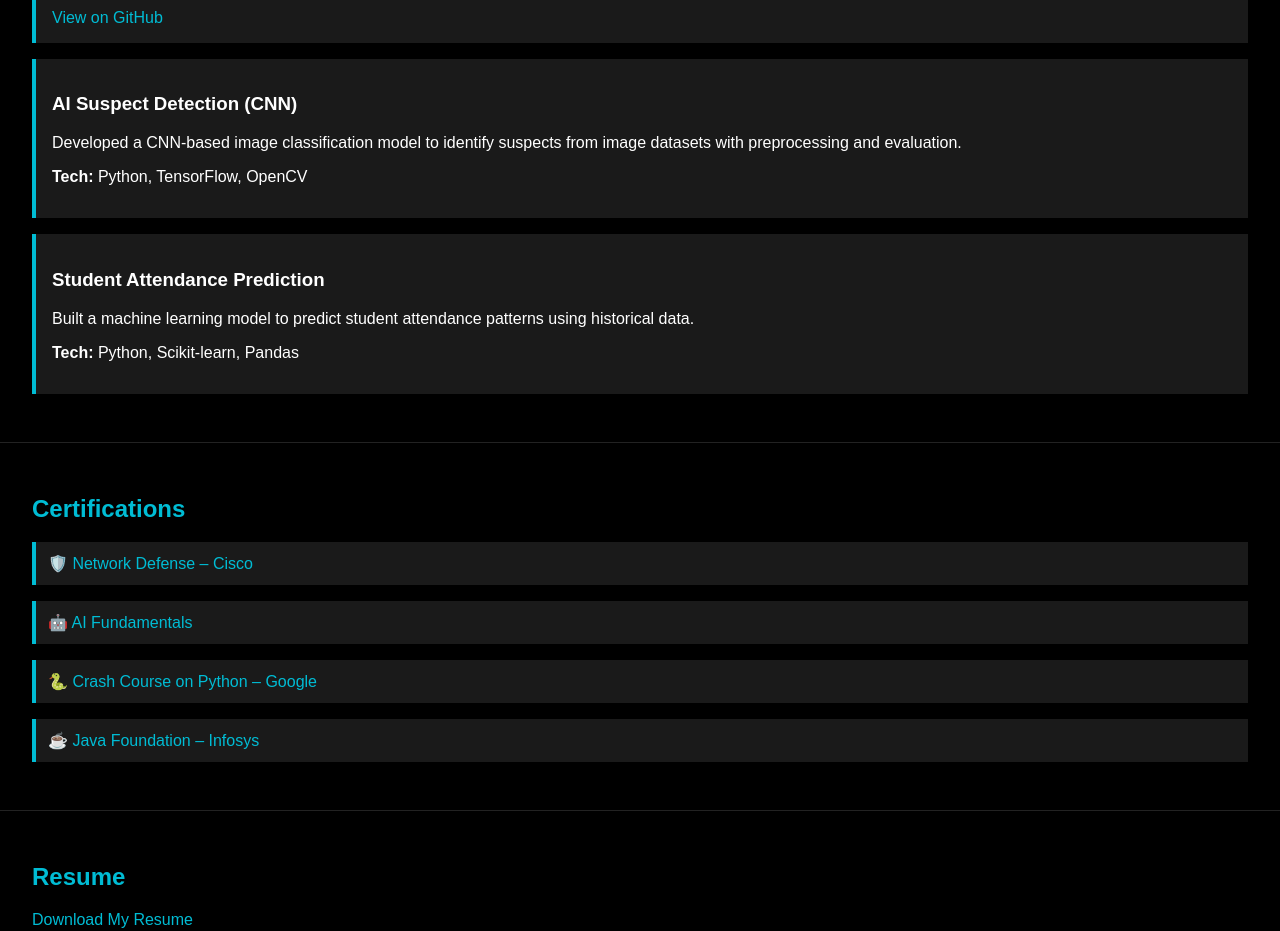
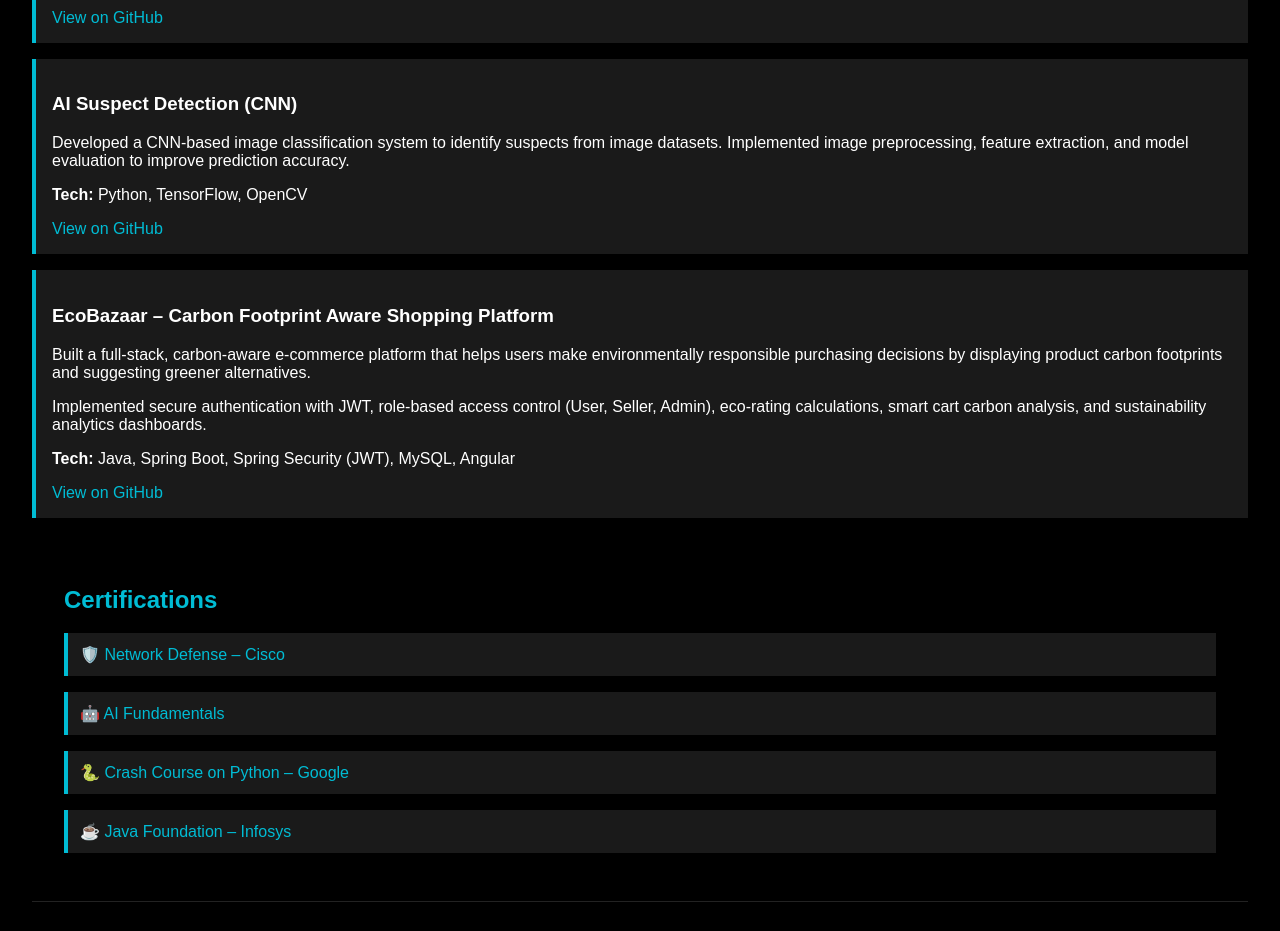
Before and after one commit to Abhinaya-Bolishetti/portofolio_website, a plain HTML site: page index.html in a window 1280 px wide. Shown: the part 1140-2071 px from the top of the page. Drawn offline with Linux system fonts and the light colour scheme.

Commit message:
Revise portfolio content and add new projects
Updated the portfolio website with new project details and improved content.

```diff
--- a/index.html
+++ b/index.html
@@ -81,21 +81,33 @@
   <div class="project-card">
   <h3>AI Suspect Detection (CNN)</h3>
   <p>
-      Developed a CNN-based image classification model to identify suspects
-      from image datasets with preprocessing and evaluation.
+    Developed a CNN-based image classification system to identify suspects
+    from image datasets. Implemented image preprocessing, feature extraction,
+    and model evaluation to improve prediction accuracy.
   </p>
   <p><strong>Tech:</strong> Python, TensorFlow, OpenCV</p>
+  <a href="https://github.com/Abhinaya-Bolishetti/Finding-Abductors-Using-AI" target="_blank">
+    View on GitHub
+  </a>
 </div>
 
  <div class="project-card">
-    <h3>Student Attendance Prediction</h3>
+  <h3>EcoBazaar – Carbon Footprint Aware Shopping Platform</h3>
   <p>
-      Built a machine learning model to predict student attendance patterns
-      using historical data.
+    Built a full-stack, carbon-aware e-commerce platform that helps users make
+    environmentally responsible purchasing decisions by displaying product
+    carbon footprints and suggesting greener alternatives.
   </p>
-    <p><strong>Tech:</strong> Python, Scikit-learn, Pandas</p>
+  <p>
+    Implemented secure authentication with JWT, role-based access control
+    (User, Seller, Admin), eco-rating calculations, smart cart carbon analysis,
+    and sustainability analytics dashboards.
+  </p>
+  <p><strong>Tech:</strong> Java, Spring Boot, Spring Security (JWT), MySQL, Angular</p>
+  <a href="https://github.com/Abhinaya-Bolishetti/Ecobazar" target="_blank">
+    View on GitHub
+  </a>
 </div>
-</section>
 
 <!-- Certifications -->
 <section id="certifications">
```
Lines whose indentation alone changed are shown as unchanged.
